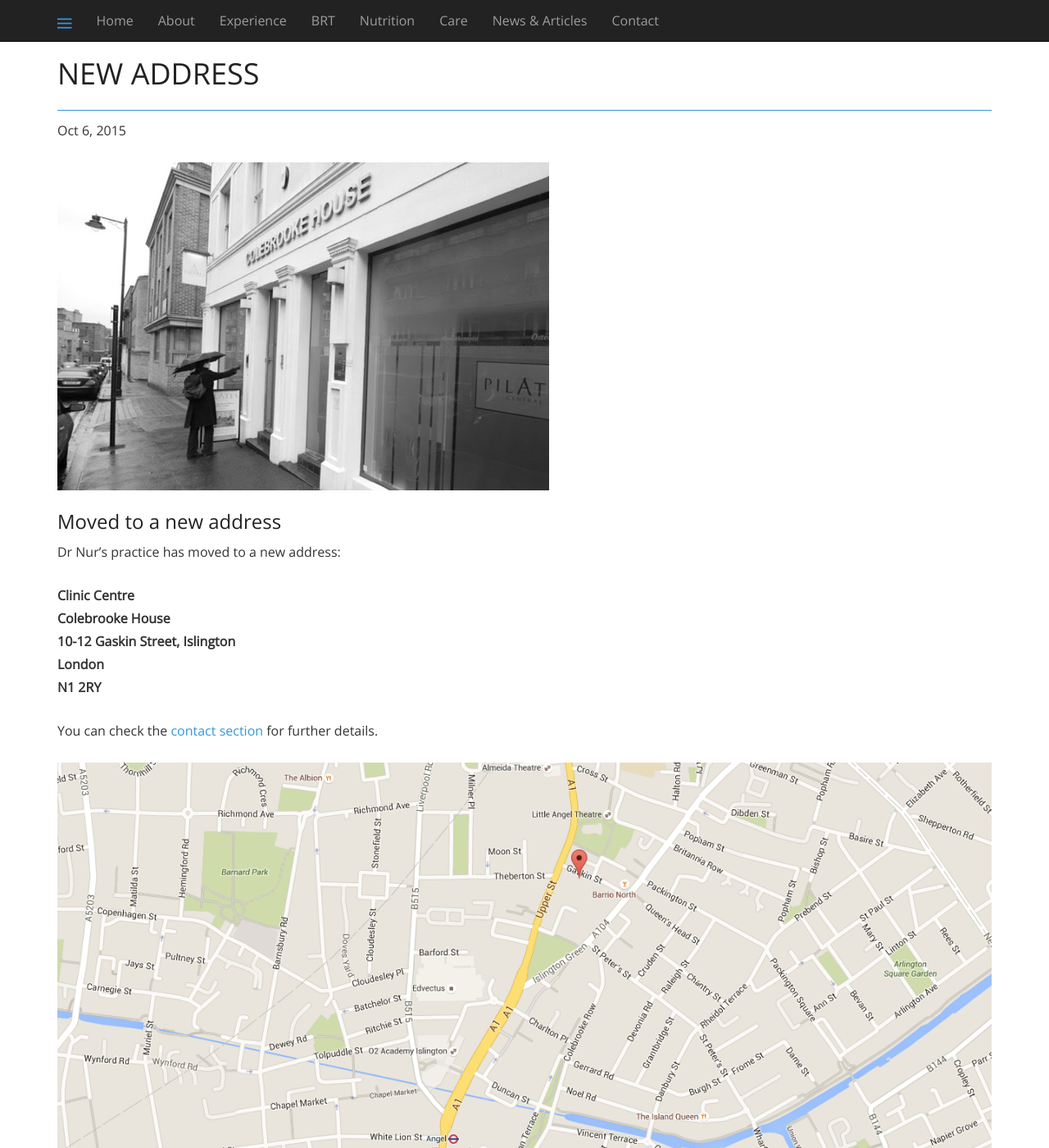
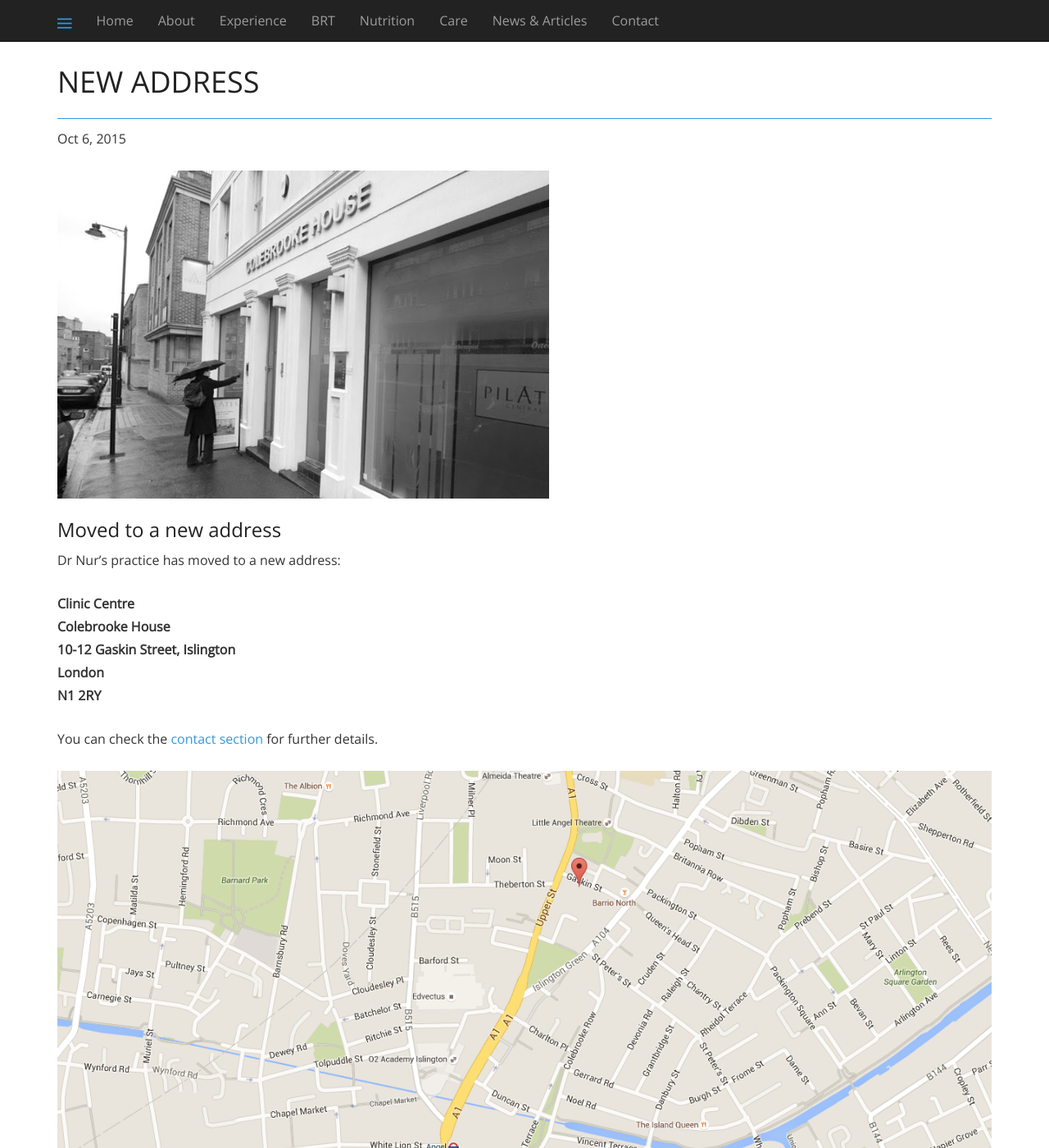
Before and after one commit to huseyinozyilmaz/drnurdan.com, a Jekyll site: the page built from _posts/2015-10-06-new-address.md, in a window 1280 px wide and 1400 px high. Shown: the whole window at 82% size. Built offline with Jekyll 4.4.1, drawn with Linux system fonts in a browser that asks for light colours; nearby versions of some CDN libraries.

Commit message:
Header needs more padding for mobile view

```diff
--- a/assets/css/main.css
+++ b/assets/css/main.css
@@ -502,7 +502,7 @@ a:after {
    News & Articles
    ========================================================================== */
 .post-header {
-    padding-top: 40px;
+    padding-top: 50px;
 }
 .post-title {
     border-bottom: 1px solid #3498db;
```
